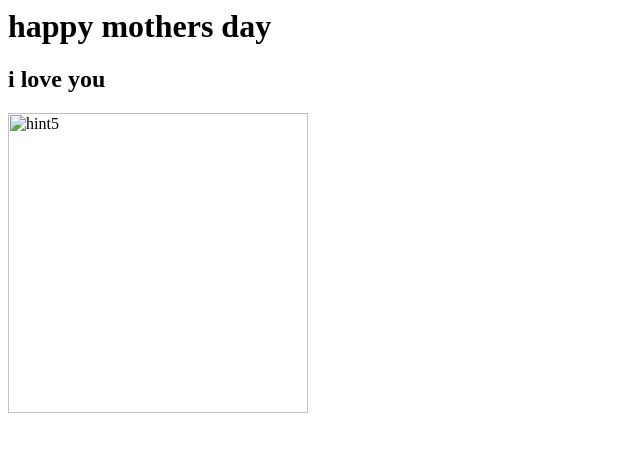
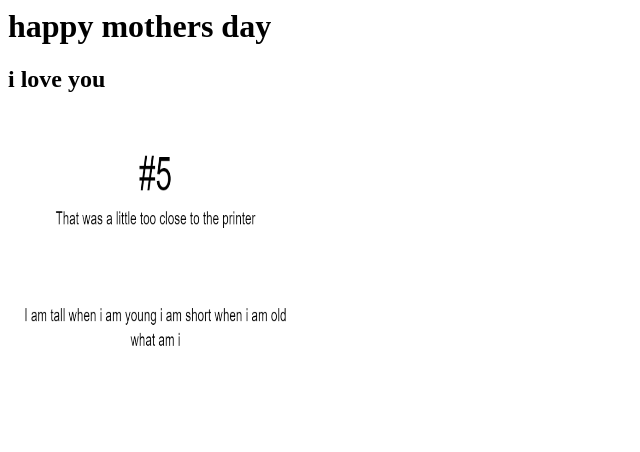
Before and after one commit to elitehobbys/hint-5, a plain HTML site: page index.html in a window 1280 px wide. Shown: the whole page, without its empty margins (0-640 px from the left). Drawn offline with Linux system fonts and the light colour scheme.

Commit message:
Update index.html

```diff
--- a/index.html
+++ b/index.html
@@ -8,6 +8,6 @@
 <body>
     <h1> happy mothers day</h1>
     <h2>i love you</h2>
-    <img src="hint5.JPG" alt="hint5" width="300" height="300">
+    <img src="hint5.png" alt="hint5" width="300" height="300">
 </body>
 </html>
```
